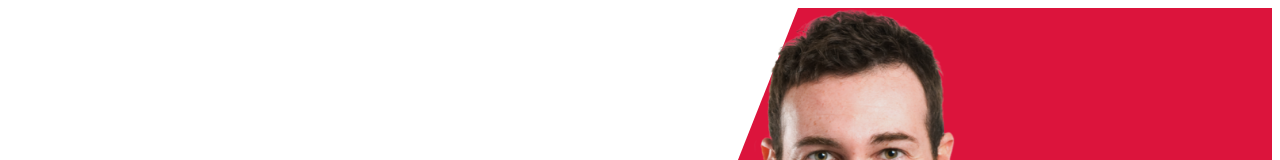
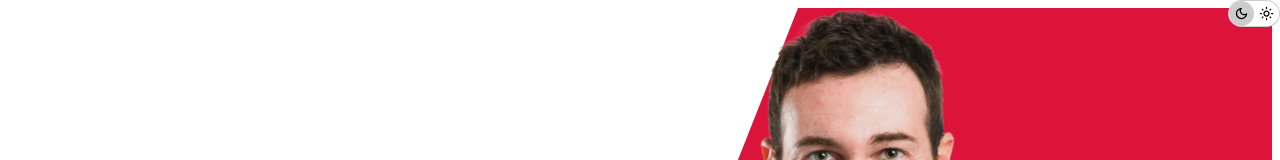
Before and after one commit to Mahdi-Hazrati/mahdi-hazrati.github.io, a React (Create React App) app: page / in a window 1280 px wide. Shown: the top 160 px of the page. Built offline with nearby package versions, Linux system fonts and the light colour scheme.

Commit message:
Dark Mode Toggle Static

```diff
--- a/src/Components/App/App.jsx
+++ b/src/Components/App/App.jsx
@@ -5,10 +5,12 @@ import Introduction from "../Introduction/Introduction";
 import About from "../About/About";
 import Projects from "../Projects/Projects";
 import Contact from "../Contact/Contact";
+import Toggle from "../Toggle/Toggle";
 
 function App() {
   return (
     <div className="app">
+      <Toggle />
       <Introduction />
       <About />
       <Projects />
--- a/src/Components/Contact/Contact.jsx
+++ b/src/Components/Contact/Contact.jsx
@@ -1,6 +1,6 @@
 import { useRef, useState } from "react"
 import "./contact.scss"
-import {Done, Email} from "@mui/icons-material"
+import {Email} from "@mui/icons-material"
 import emailjs from '@emailjs/browser';
 
 const Contact = () => {
--- /dev/null
+++ b/src/Components/Toggle/Toggle.jsx
@@ -0,0 +1,18 @@
+import "./toggle.scss"
+import {
+    DarkModeOutlined as DarkMode,
+    LightModeOutlined as LightMode
+} from "@mui/icons-material"
+
+
+const Toggle = () =>{
+    return (
+        <div className="toggle">
+            <DarkMode className="dark-mode icon" />
+            <LightMode className="light-mode icon" />
+            <div className="button"></div>
+        </div>
+    )
+}
+
+export default Toggle
--- /dev/null
+++ b/src/Components/Toggle/toggle.scss
@@ -0,0 +1,35 @@
+.toggle{
+    background-color: rgb(255, 255, 255);
+    width: 50px;
+    height: 25px;
+    display: flex;
+    align-items: center;
+    justify-content: space-around;
+    border: 1px solid rgba(0, 0, 0, 0.2);
+    transition: 0.2s;
+    position: fixed;
+    border-radius: 20px;
+    z-index: 990;
+    top: 0;
+    right: 0;
+    overflow: hidden;
+    cursor: pointer;
+
+    .icon{
+        width: 15px;
+        height: 15px;
+    }
+    .button{
+        width: 25px;
+        height: 25px;
+        border-radius: 50%;
+        background-color: rgba(0, 0, 0, 0.2);
+        position: absolute;
+        z-index: -1;
+        left: 0;
+        transition: 0.2s;
+    }
+    &:hover .button{
+        left: 25px;
+    }
+}
```
